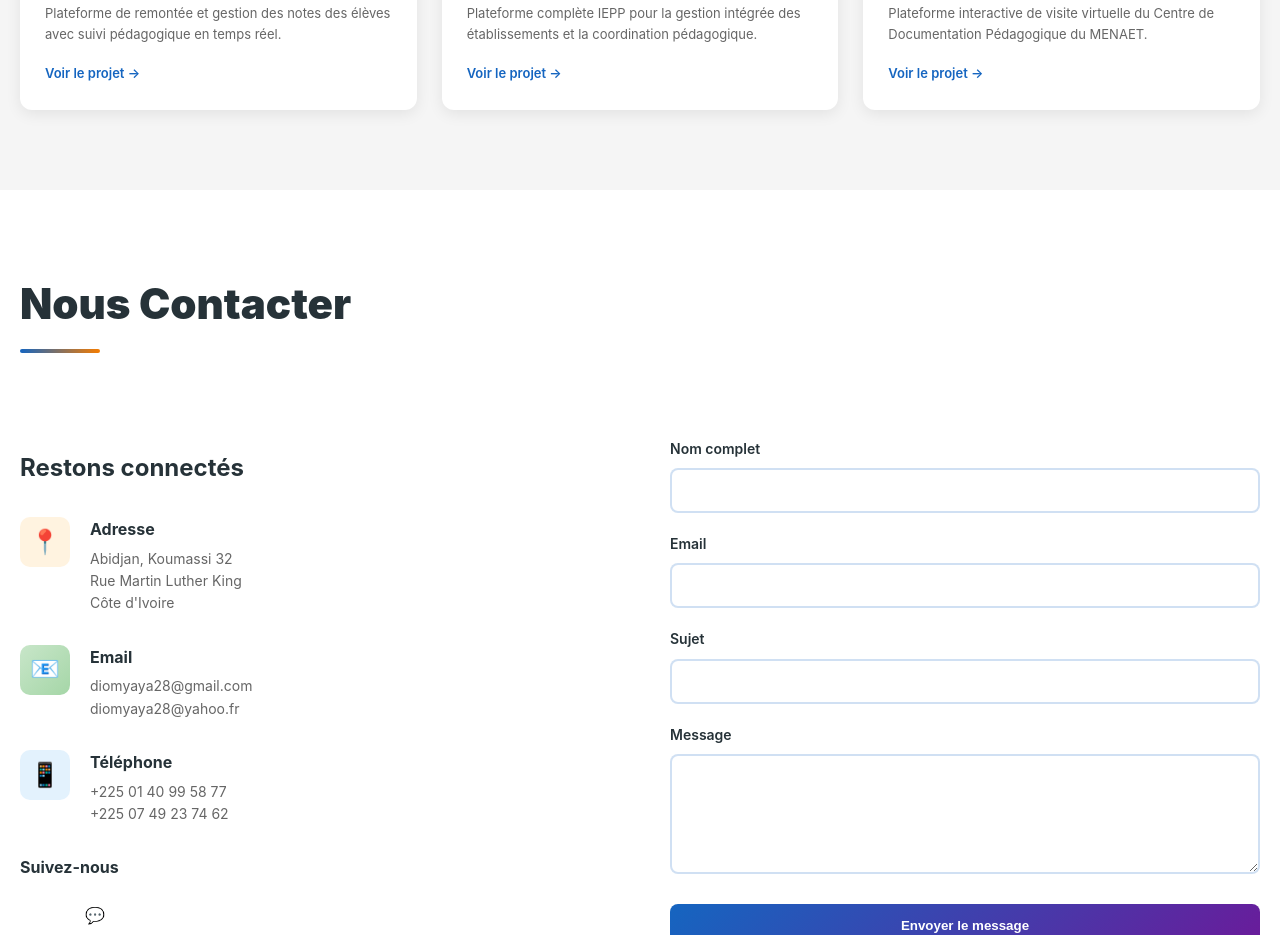
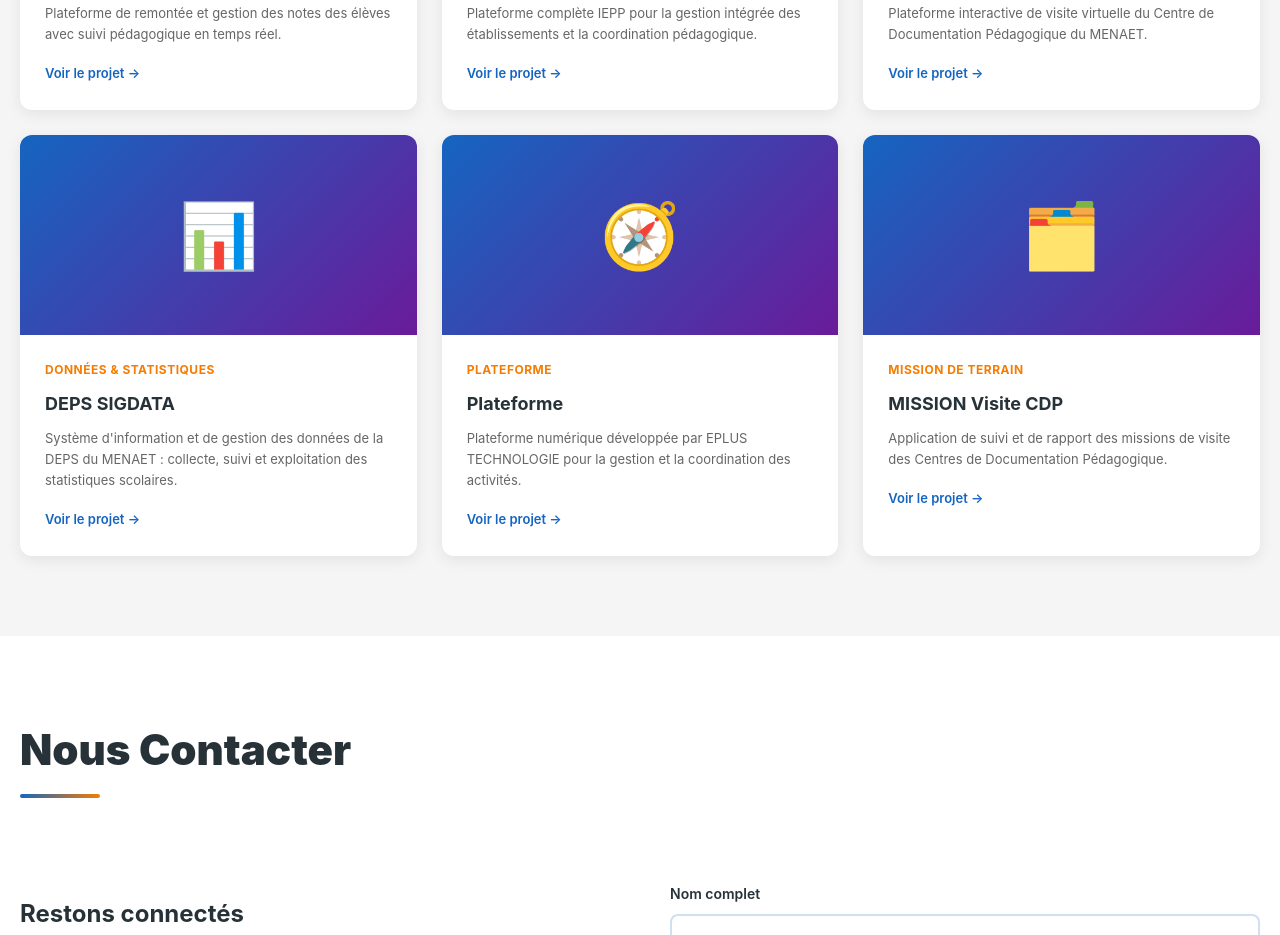
Before and after one commit to DIOMANDE-SYSTEM/EPLUS-TECHNOLOGIE, a plain HTML site: page index.html in a window 1280 px wide. Shown: the part 4745-5680 px from the top of the page. Drawn offline with Linux system fonts and the light colour scheme.

Commit message:
Add files via upload

```diff
--- a/index.html
+++ b/index.html
@@ -1190,6 +1190,36 @@
                     <a href="https://diomande-system.github.io/visite_site_cdp_menaet" class="realisation-link" target="_blank">Voir le projet →</a>
                 </div>
             </div>
+
+            <div class="realisation-item fade-in" style="animation-delay: 0.6s">
+                <div class="realisation-thumb">📊</div>
+                <div class="realisation-info">
+                    <div class="realisation-category">Données & Statistiques</div>
+                    <div class="realisation-title">DEPS SIGDATA</div>
+                    <div class="realisation-desc">Système d'information et de gestion des données de la DEPS du MENAET : collecte, suivi et exploitation des statistiques scolaires.</div>
+                    <a href="https://diomande-system.github.io/deps-sigdata.menaet.org" class="realisation-link" target="_blank">Voir le projet →</a>
+                </div>
+            </div>
+
+            <div class="realisation-item fade-in" style="animation-delay: 0.7s">
+                <div class="realisation-thumb">🧭</div>
+                <div class="realisation-info">
+                    <div class="realisation-category">Plateforme</div>
+                    <div class="realisation-title">Plateforme</div>
+                    <div class="realisation-desc">Plateforme numérique développée par EPLUS TECHNOLOGIE pour la gestion et la coordination des activités.</div>
+                    <a href="https://diomande-system.github.io/Plateforme" class="realisation-link" target="_blank">Voir le projet →</a>
+                </div>
+            </div>
+
+            <div class="realisation-item fade-in" style="animation-delay: 0.8s">
+                <div class="realisation-thumb">🗂️</div>
+                <div class="realisation-info">
+                    <div class="realisation-category">Mission de terrain</div>
+                    <div class="realisation-title">MISSION Visite CDP</div>
+                    <div class="realisation-desc">Application de suivi et de rapport des missions de visite des Centres de Documentation Pédagogique.</div>
+                    <a href="https://diomande-system.github.io/MISSION_visite_CDP/" class="realisation-link" target="_blank">Voir le projet →</a>
+                </div>
+            </div>
         </div>
     </section>
 
```
